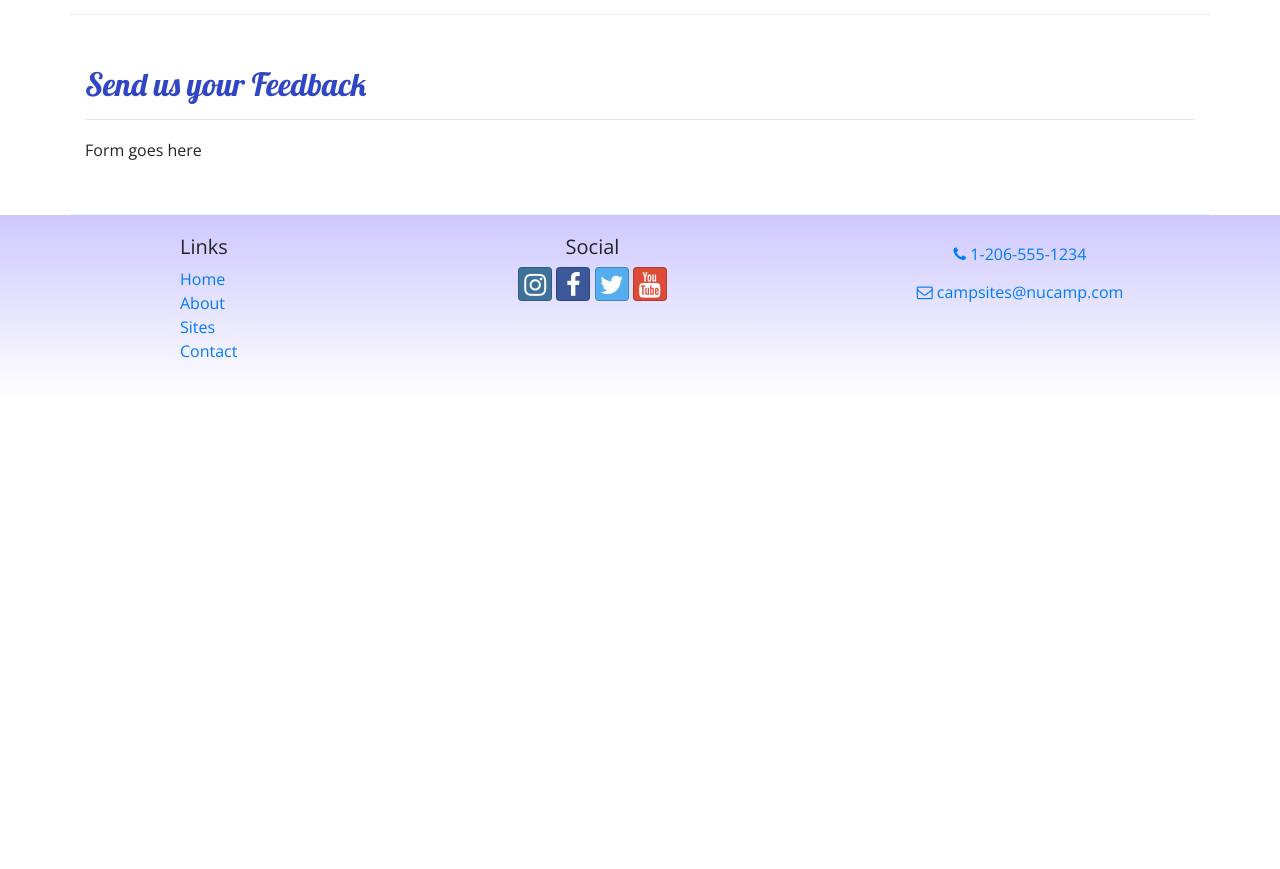
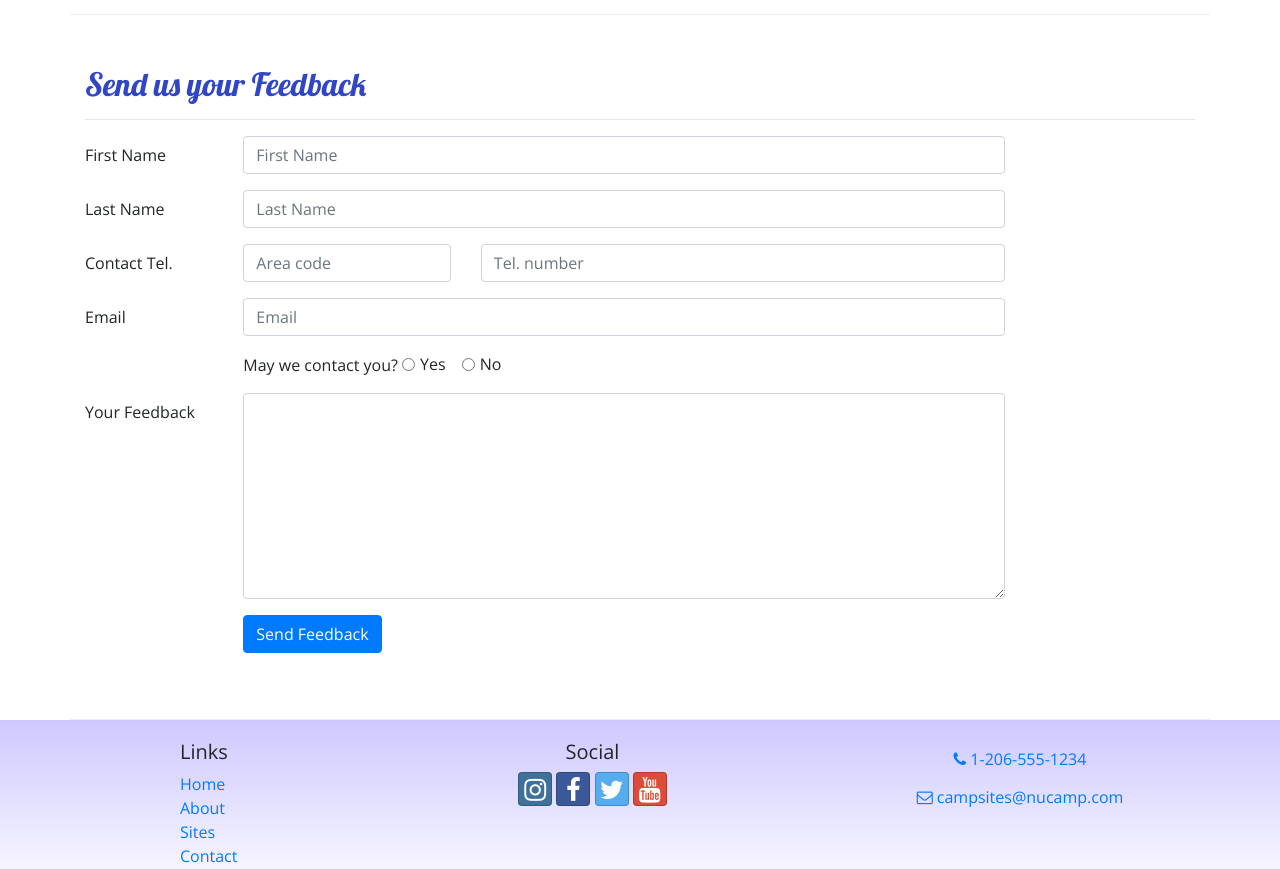
Before and after one commit to scostaus/nucampsite, a website: page contactus.html in a window 1280 px wide. Shown: the part 560-1429 px from the top of the page. Before the commit the page ends 959 px from the top, so only its background shows below. Drawn offline with nearby package versions, Linux system fonts and the light colour scheme.

Commit message:
Forms add to contactus.html

```diff
--- a/contactus.html
+++ b/contactus.html
@@ -85,10 +85,61 @@
                 <hr />
             </div>
             <div class="col-md-10">
-                Form goes here
+                <form>
+                    <div class="form-group row">
+                        <label for="firstName" class="col-md-2 col-form-label">First Name</label>
+                        <div class="col-md-10">
+                            <input type="text" class="form-control" id="firstName" name="firstName" placeholder="First Name" />
+                        </div>
+                    </div>
+                    <div class="form-group row">
+                        <label for="lastName" class="col-md-2 col-form-label">Last Name</label>
+                        <div class="col-md-10">
+                            <input type="text" class="form-control" id="lastName" name="lastName" placeholder="Last Name" />
+                        </div>
+                    </div>
+                    <div class="form-group row">
+                        <label for="areaCode" class="col-md-2 col-form-label">Contact Tel.</label>
+                        <div class="col-5 col-md-3">
+                            <input type="tel" class="form-control" id="areaCode" name="areaCode" placeholder="Area code" />
+                        </div>
+                        <div class="col-7">
+                            <input type="tel" class="form-control" name="telNum" placeholder="Tel. number" />
+                        </div>
+                    </div>
+                    <div class="form-group row">
+                        <label for="email" class="col-md-2 col-form-label">Email</label>
+                        <div class="col-md-10">
+                            <input type="email" class="form-control" id="email" name="email" placeholder="Email" />
+                        </div>
+                    </div>
+                    <div class="form-group row">
+                        <div class="col offset-md-2">
+                            May we contact you?
+                            <div class="form-check form-check-inline">
+                                <input type="radio" class="form-check-input" id="contactYes" name="contactRadios" value="yes" />
+                                <label for="contactYes" class="form-check-label">Yes</label>
+                            </div>
+                            <div class="form-check form-check-inline">
+                                <input type="radio" class="form-check-input" id="contactNo" name="contactRadios" value="no" />
+                                <label for="contactNo" class="form-check-label">No</label>
+                            </div>
+                        </div>
+                    </div>
+                    <div class="form-group row">
+                        <label for="feedback" class="col-md-2 col-form-label">Your Feedback</label>
+                        <div class="col-md-10">
+                            <textarea class="form-control" id="feedback" name="feedback" rows="8"></textarea>
+                        </div>
+                    </div>
+                    <div class="form-group row">
+                        <div class="offset-md-2 col-md-10">
+                            <button type="submit" class="btn btn-primary">Send Feedback</button>
+                        </div>
+                    </div>
+                </form>
             </div>
         </div>
-
     </div>
 
     <footer>
```
